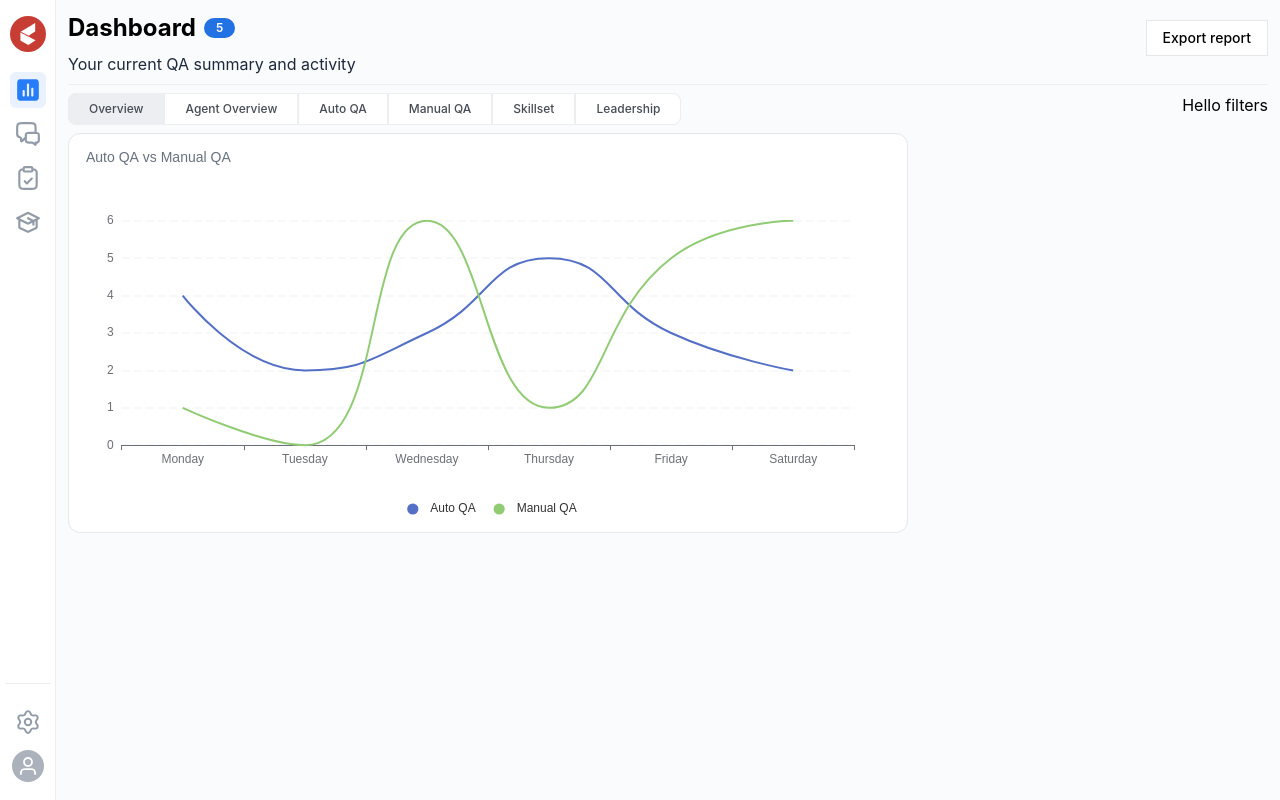
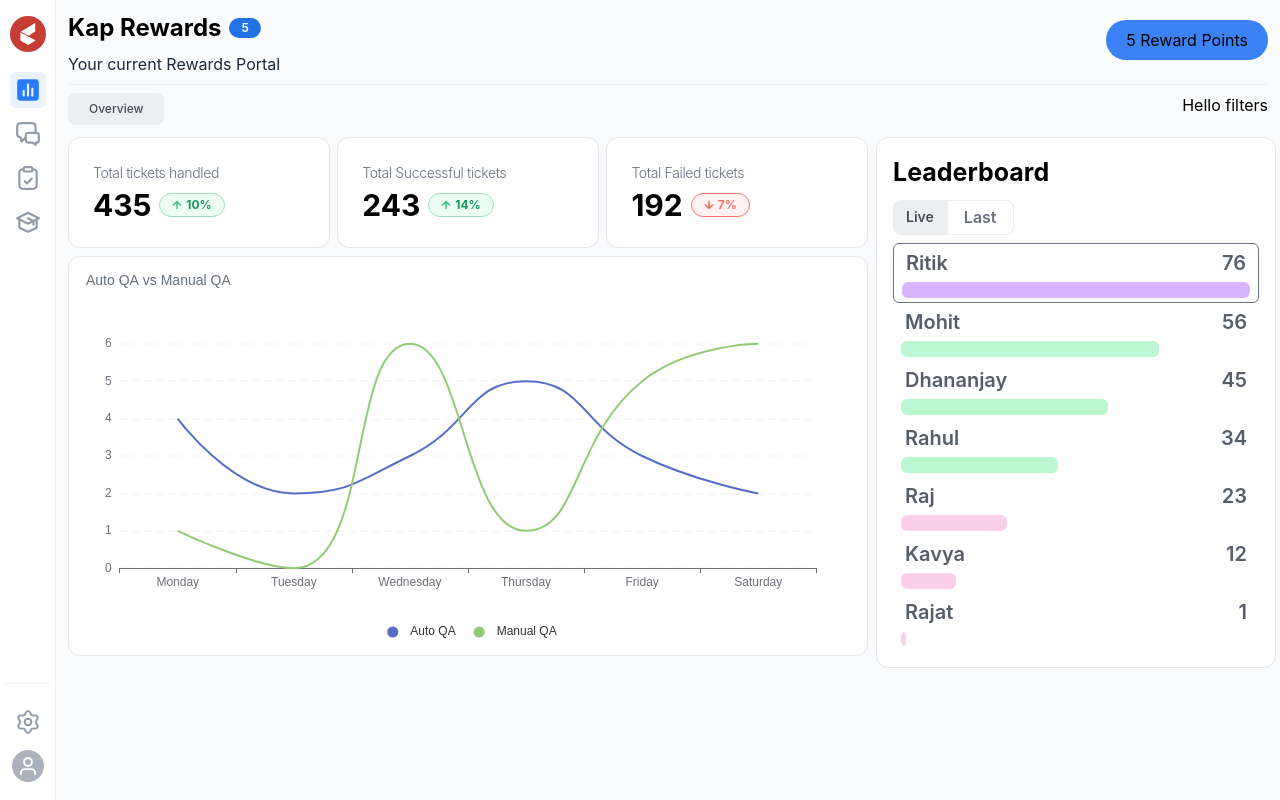
Before and after one commit to Ritikkhulbe/kapRewards, a React app: page /qa/dashboard in a window 1280 px wide. Built offline with nearby package versions, Linux system fonts and the light colour scheme; no server answers; the HTML template or start-up script is replaced by a standard one.

Commit message:
Rewards Page

```diff
--- a/src/app/features/dashboard/Dashboard.tsx
+++ b/src/app/features/dashboard/Dashboard.tsx
@@ -17,10 +17,12 @@ const Dashboard = () => {
 
   return (
     <GenericLayout>
-      <GenericLayoutHeader> Dashboard </GenericLayoutHeader>
+      <GenericLayoutHeader> Kap Rewards </GenericLayoutHeader>
       <GenericLayoutNotification>5</GenericLayoutNotification>
-      <GenericLayoutDescription> Your current QA summary and activity </GenericLayoutDescription>
-      <GenericLayoutButton> Export report </GenericLayoutButton>
+      <GenericLayoutDescription> Your current Rewards Portal</GenericLayoutDescription>
+      <GenericLayoutButton>
+        <div className="px-5 py-2 rounded-[20px] bg-blue-500">5 Reward Points</div>
+      </GenericLayoutButton>
       <DashboardHeader />
     </GenericLayout>
   )
--- a/src/app/features/dashboard/components/DashboardComp.tsx
+++ b/src/app/features/dashboard/components/DashboardComp.tsx
@@ -1,15 +1,10 @@
-
-import { useEffect, useState } from "react"
-import { fetchDashboardDataV3 } from "../fetcher";
 import { ReactECharts, ReactEChartsProps } from "@/app/components/ReactEchart";
+import { SmallCard } from "@/app/genericComponents/GenericCards";
+import SingleBar from "@/app/genericComponents/smallerComponents/SingleBar";
 import { Card } from "@/components/ui/card";
-
-const dashboardFetcherPayload = {
-  "timeline": "LAST_MONTH",
-  "empId": "0",
-  "isPrevious": true,
-  "dsatScore": 0
-}
+import { Tabs, TabsContent, TabsList, TabsTrigger } from "@/components/ui/tabs";
+import { cn } from "@/lib/utils";
+import { useState } from "react";
 
 //auto vs manual qa graph
 const option: ReactEChartsProps["option"] | any = {
@@ -24,13 +19,13 @@ const option: ReactEChartsProps["option"] | any = {
       ["Saturday", 2, 6],
     ],
   },
-  title:{
+  title: {
     text: "Auto QA vs Manual QA",
     show: true,
     textStyle: {
-      fontSize: '14px',
-      color: '#68717f',
-      fontWeight: '300',
+      fontSize: "14px",
+      color: "#68717f",
+      fontWeight: "300",
     },
   },
   tooltip: {
@@ -44,7 +39,7 @@ const option: ReactEChartsProps["option"] | any = {
     bottom: 0,
     lineStyle: {
       color: "#fff",
-    }
+    },
   },
   grid: {
     left: "5%",
@@ -61,10 +56,10 @@ const option: ReactEChartsProps["option"] | any = {
       onZero: false,
       lineStyle: {
         width: 2,
-        type: 'dashed',
+        type: "dashed",
         opacity: 0.3,
       },
-    }
+    },
   },
   series: [
     {
@@ -86,50 +81,165 @@ const option: ReactEChartsProps["option"] | any = {
   ],
 };
 
+const Leaderboard = [
+  {
+    name: "Ritik",
+    value: 76,
+  },
+  {
+    name: "Mohit",
+    value: 56,
+  },
+  {
+    name: "Dhananjay",
+    value: 45,
+  },
+  {
+    name: "Rahul",
+    value: 34,
+  },
+  {
+    name: "Raj",
+    value: 23,
+  },
+  {
+    name: "Kavya",
+    value: 12,
+  },
+  {
+    name: "Rajat",
+    value: 1,
+  },
+];
+
+const Leaderboard2 = [
+  {
+    name: "Mohit",
+    value: 76,
+  },
+  {
+    name: "Ritik",
+    value: 45,
+  },
+  {
+    name: "Dhananjay",
+    value: 43,
+  },
+  {
+    name: "Rahul",
+    value: 34,
+  },
+  {
+    name: "Raj",
+    value: 33,
+  },
+  {
+    name: "Kavya",
+    value: 30,
+  },
+  {
+    name: "Rajat",
+    value: 12,
+  },
+];
+
 //channel breakdown graph
 
 const DashboardComp = () => {
-
-  const [graph1Data, setGraph1Data] = useState<any[]>([])
-
-  const Data = [
-    { title: "Chat Ettiquettes", percentage: 92.34 },
-    { title: "Chat Handling", percentage: 88.94 },
-    { title: "Folder Selection", percentage: 55.78 },
-    { title: "Response Accuracy", percentage: 78.92 },
-    { title: "Greetings and Personalization", percentage: 28.45 },
-    { title: "Chat Ettiquettes", percentage: 92.34 },
-    { title: "Chat Handling", percentage: 88.94 },
-    { title: "Folder Selection", percentage: 55.78 },
-    { title: "Response Accuracy", percentage: 78.92 },
-    { title: "Greetings and Personalization", percentage: 28.45 },
-  ]
-
-  const [data, setData] = useState<any>(Data)
-
-  useEffect(() => {
-      setGraph1Data(Data)
-
-    const fetchDashboardData = async () => {
-      const response = await fetchDashboardDataV3(dashboardFetcherPayload);
-      setData(response);
-    }
-
-    fetchDashboardData();
-  }, [])
-
-  useEffect(() => {
-    console.log("Data", data)
-  }, [data])
-
+  const [currentUser, setCurrentUser] = useState<string>("Ritik");
   return (
     <>
+      <div className="grid grid-cols-3">
+        <div className="w-full mt-1 col-span-2">
+          <div className="w-full flex justify-between mb-2">
+            <SmallCard
+              title="Total tickets handled"
+              number={"435"}
+              variant="up"
+              percentage={10}
+            />
+            <SmallCard
+              title="Total Successful tickets"
+              number={"243"}
+              variant="up"
+              percentage={14}
+            />
+            <SmallCard
+              title="Total Failed tickets"
+              number={"192"}
+              variant="down"
+              percentage={7}
+            />
+          </div>
+          <Card className=" font-light text-[14px] text-textsecondary-light h-[50vh] p-3 w-full mr-[1%] bg-primary">
+            <ReactECharts option={option} />
+          </Card>
+        </div>
+        <div className="w-full ml-2 mt-1 col-span-1 ">
+          <Card className="w-full h-[100%] bg-white p-4">
+            <span className=" font-bold text-[25px] w-[220%] mb-2">
+              Leaderboard
+            </span>
+            <Tabs defaultValue="Live" className="w-full mt-2">
+              <TabsList>
+                <TabsTrigger
+                  value="Live"
+                  className={
+                    "rounded-l-cs border-fourth border font-semibold text-textsecondary-light px-4text-[16px]"
+                  }
+                >
+                  Live
+                </TabsTrigger>
+                <TabsTrigger
+                  value="Last"
+                  className={
+                    "rounded-r-cs border-fourth border font-semibold text-textsecondary-light px-4  text-[16px]"
+                  }
+                >
+                  Last
+                </TabsTrigger>
+              </TabsList>
+              <TabsContent value="Live" className="w-full">
+                <div className="flex flex-col w-full overflow-y-scroll justify-between">
+                  {Leaderboard.map((item, index) => (
+                    <div
+                      key={index}
+                      className={cn(
+                        "flex items-center w-full  px-2 pb-1 ",
+                        item.name === currentUser
+                          ? "rounded-[6px] border-textsecondary-light border"
+                          : ""
+                      )}
+                    >
+                      <SingleBar title={item.name} percentage={item.value} />
+                    </div>
+                  ))}
+                </div>
+              </TabsContent>
 
-        <Card className=" font-light text-[14px] text-textsecondary-light h-[50vh] p-3 w-[70%] mr-[1%] bg-primary">
-          <ReactECharts option={option} />
-        </Card>
+              <TabsContent value="Last">
+                <div className="flex flex-col w-full overflow-y-scroll justify-between ">
+                  {Leaderboard2.map((item, index) => (
+                    <div
+                      key={index}
+                      className={cn(
+                        "flex items-center w-full  px-2  pb-1",
+                        item.name === currentUser
+                          ? "rounded-[6px] border border-textsecondary-light"
+                          : ""
+                      )}
+                    >
+                      <SingleBar title={item.name} percentage={item.value} />
+                    </div>
+                  ))}
+                </div>
+              </TabsContent>
+            </Tabs>
+          </Card>
+        </div>
+      </div>
     </>
-  )
-}
+  );
+};
 
-export default DashboardComp
+export default DashboardComp;
--- a/src/app/features/dashboard/components/DashboardHeader.tsx
+++ b/src/app/features/dashboard/components/DashboardHeader.tsx
@@ -5,26 +5,6 @@ import { cn } from "@/lib/utils";
 const tabs = [
   {
     name: "Overview",
-    element: <DashboardComp />,
-  },
-  {
-    name: "Agent Overview",
-    element: <DashboardComp />,
-  },
-  {
-    name: "Auto QA",
-    element: <DashboardComp />,
-  },
-  {
-    name: "Manual QA",
-    element: <DashboardComp />,
-  },
-  {
-    name: "Skillset",
-    element: <DashboardComp />,
-  },
-  {
-    name: "Leadership",
     element: <DashboardComp />,
   },
 ];
--- a/src/app/genericComponents/GenericCards.tsx
+++ b/src/app/genericComponents/GenericCards.tsx
@@ -1,74 +1,110 @@
 import ArrorDown from "@/app/assets/icons/ArrorDown";
 import ArrorUp from "@/app/assets/icons/ArrorUp";
-import { Card, CardDescription, CardTitle } from "@/components/ui/card"
+import { Card, CardDescription, CardTitle } from "@/components/ui/card";
 import { Skeleton } from "@/components/ui/skeleton";
 import SingleBar from "./smallerComponents/SingleBar";
 
-const SmallCard = ({title, number, percentage, variant = "up"}: {title: string, number:string, percentage?:Number, variant:  "up" | "down"}) => {
-
+const SmallCard = ({
+  title,
+  number,
+  percentage,
+  variant = "up",
+}: {
+  title: string;
+  number: string;
+  percentage?: Number;
+  variant?: "up" | "down";
+}) => {
   var classes;
 
-    if(variant === "up"){
-        classes = "text-[#159A5C] border-[#9CDFC0] bg-[#ECFDF3]"
-        } else{
-        classes = "text-red-400 bg-red-50 border-red-400"
+  if (variant === "up") {
+    classes = "text-[#159A5C] border-[#9CDFC0] bg-[#ECFDF3]";
+  } else {
+    classes = "text-red-400 bg-red-50 border-red-400";
   }
 
-
   return (
-    <Card className="px-6 py-6 w-[24.25%] mr-[1%] last:mr-0 bg-primary">
-        <CardTitle className="font-light text-[14px] text-textsecondary-light">{title}</CardTitle>
+    <Card className="px-6 py-6 w-[32.7%] last:mr-0 bg-primary">
+      <CardTitle className="font-light text-[14px] text-textsecondary-light">
+        {title}
+      </CardTitle>
       <CardDescription className="text-3xl font-bold flex items-center pt-1">
         {number.toString()}
-            {percentage &&
-            <span className={"ml-2 flex justify-center items-center rounded-xl border px-3 text-[12px] h-[24px] gap-1"+" "+classes}>
-                {variant === "up" ? <ArrorUp /> : <ArrorDown />}{percentage.toString()}%
-            </span>}
+        {percentage && (
+          <span
+            className={
+              "ml-2 flex justify-center items-center rounded-xl border px-3 text-[12px] h-[24px] gap-1" +
+              " " +
+              classes
+            }
+          >
+            {variant === "up" ? <ArrorUp /> : <ArrorDown />}
+            {percentage.toString()}%
+          </span>
+        )}
       </CardDescription>
     </Card>
-  )
-}
+  );
+};
 
 const SkeletonSmallCard = () => {
-
   return (
     <Card className="p-6 w-[24.25%] mr-[1%] last:mr-0 bg-primary">
       <CardTitle className="font-light text-[14px] text-textsecondary-light">
-                <Skeleton className="h-[18px] w-[140px] bg-fourth rounded-xl    "/>
+        <Skeleton className="h-[18px] w-[140px] bg-fourth rounded-xl    " />
       </CardTitle>
       <CardDescription className="text-3xl font-bold flex items-center pt-2">
-                <Skeleton className="h-[36px] w-[100px] bg-fourth rounded-xl"/>
-                <span className={"ml-2 flex justify-center items-center rounded-xl border  text-[12px] h-[20px] gap-1"}>
-                    <Skeleton className="h-[20px] w-[50px] bg-fourth rounded-xl"/>
+        <Skeleton className="h-[36px] w-[100px] bg-fourth rounded-xl" />
+        <span
+          className={
+            "ml-2 flex justify-center items-center rounded-xl border  text-[12px] h-[20px] gap-1"
+          }
+        >
+          <Skeleton className="h-[20px] w-[50px] bg-fourth rounded-xl" />
         </span>
       </CardDescription>
     </Card>
-    )
-}
+  );
+};
 
-const SingleBarCard = ({title, graphData}: {title:string, graphData: {title:string; percentage:number;}[]}) => {
-
+const SingleBarCard = ({
+  title,
+  graphData,
+}: {
+  title: string;
+  graphData: { title: string; percentage: number }[];
+}) => {
   return (
     <Card className="px-1 pt-3 pb-5 w-[24.25%] mr-[1%] last:mr-0 bg-primary h-[50vh] ">
-            <CardTitle className="font-light text-[14px] text-textsecondary-light mb-2 pt-2 px-3">{title}</CardTitle>
+      <CardTitle className="font-light text-[14px] text-textsecondary-light mb-2 pt-2 px-3">
+        {title}
+      </CardTitle>
       <div className="flex flex-col px-3 justify-evenly w-full p-0 overflow-scroll h-[92%] bg-primary">
         {graphData.map((data, index) => (
-                <SingleBar key={index} title={data.title} percentage={data.percentage}/>
+          <SingleBar
+            key={index}
+            title={data.title}
+            percentage={data.percentage}
+          />
         ))}
       </div>
     </Card>
-    )
-}
+  );
+};
 
-const SkeletonSingleBarCard = ({numberOfBars}: {numberOfBars:number}) => {
+const SkeletonSingleBarCard = ({ numberOfBars }: { numberOfBars: number }) => {
   return (
     <Card className="px-6 py-3 w-[24.25%] mr-[1%] last:mr-0 bg-primary h-[50vh]">
       <CardTitle className="font-light text-[14px] text-textsecondary-light mt-1 mb-4">
-                <Skeleton className="h-[24px] w-[140px] bg-fourth rounded-xl"/>
+        <Skeleton className="h-[24px] w-[140px] bg-fourth rounded-xl" />
       </CardTitle>
       {[...Array(numberOfBars)].map((_, index) => (
         <div key={index}>
-                    <div className={"w-full mt-2 h-4 rounded-[6px] overflow-hidden bg-secondary"}>
+          <div
+            className={
+              "w-full mt-2 h-4 rounded-[6px] overflow-hidden bg-secondary"
+            }
+          >
             <Skeleton className={"h-full bg-fourth"} style={{ width: `80%` }} />
           </div>
           <div className="flex justify-between items-center pt-1 px-1">
@@ -78,7 +114,7 @@ const SkeletonSingleBarCard = ({numberOfBars}: {numberOfBars:number}) => {
         </div>
       ))}
     </Card>
-    )
-}
+  );
+};
 
-export { SmallCard , SkeletonSmallCard , SingleBarCard, SkeletonSingleBarCard}
+export { SmallCard, SkeletonSmallCard, SingleBarCard, SkeletonSingleBarCard };
--- a/src/app/genericComponents/GenericLayout.tsx
+++ b/src/app/genericComponents/GenericLayout.tsx
@@ -1,4 +1,3 @@
-import { Button } from "@/components/ui/button"
 import { Separator } from "@/components/ui/separator"
 import React, { ReactNode } from "react"
 
@@ -73,11 +72,11 @@ export const GenericLayoutButton = ({
   onClick?: () => void
   className?: string
 }) => (
-  <Button
+  <div
     onClick={onClick}
     className={"mt-2 "+className}>
     {children}
-  </Button>
+  </div>
 )
 GenericLayoutButton.displayName = "GenericLayoutButton"
 
--- a/src/app/genericComponents/smallerComponents/SingleBar.tsx
+++ b/src/app/genericComponents/smallerComponents/SingleBar.tsx
@@ -1,49 +1,58 @@
-import { useEffect, useState } from 'react';
+import { useEffect, useState } from "react";
 
-const SingleBar = ({ title, percentage }: { title: string, percentage?: number }) => {
-
+const SingleBar = ({
+  title,
+  percentage,
+}: {
+  title: string;
+  percentage?: number;
+}) => {
   const [currentPercentage, setCurrentPercentage] = useState(0);
 
   // Update the current percentage smoothly when the component mounts or the percentage changes
   useEffect(() => {
     if (percentage === undefined) return;
     setTimeout(() => {
-            setCurrentPercentage(percentage);
-        },100)
+      setCurrentPercentage((percentage * 100) / 76);
+    }, 100);
   }, [percentage]);
 
   var bar_colour, bar_bg_colour;
   if (percentage !== undefined) {
     if (percentage < 33) {
-            bar_colour = "bg-red-500";
+      bar_colour = "bg-pink-200";
       bar_bg_colour = "bg-red-50";
     } else if (percentage < 66) {
-            bar_colour = "bg-[#ECA23F]";
+      bar_colour = "bg-green-200";
       bar_bg_colour = "bg-[#FDF4E8]";
     } else {
-            bar_colour = "bg-[#42C286]";
+      bar_colour = "bg-purple-300";
       bar_bg_colour = "bg-[#E8F8F5]";
     }
   }
 
   return (
-        <div>
-            <div className={`w-full mt-2 h-4 rounded-[6px] overflow-hidden ${bar_bg_colour}`}>
+    <div className="w-full">
+      <div className="flex justify-between items-center pt-1 px-1">
+        <div className="text-[20px] font-semibold text-fourth-dark">
+          {title}
+        </div>
+        <div className="text-[20px] font-semibold text-fourth-dark">
+          {percentage}
+        </div>
+      </div>
+      <div className={`w-full mt-1 h-4 rounded-[6px] overflow-hidden bg-white`}>
         {/* Transition on width */}
         <div
-                    className={`h-full ${bar_colour}`}
+          className={`h-full ${bar_colour} rounded-r-[6px]`}
           style={{
             width: `${currentPercentage}%`,
-                        transition: 'width 1s ease-in-out' // Smooth transition for the width
+            transition: "width 1s ease-in-out", // Smooth transition for the width
           }}
         ></div>
       </div>
-            <div className="flex justify-between items-center pt-1 px-1">
-                <div className="text-[10px] font-semibold text-fourth-dark">{title}</div>
-                <div className="text-[10px] font-semibold text-fourth-dark">{percentage}%</div>
-            </div>
     </div>
   );
-}
+};
 
 export default SingleBar;
```
Lines whose indentation alone changed are shown as unchanged.
